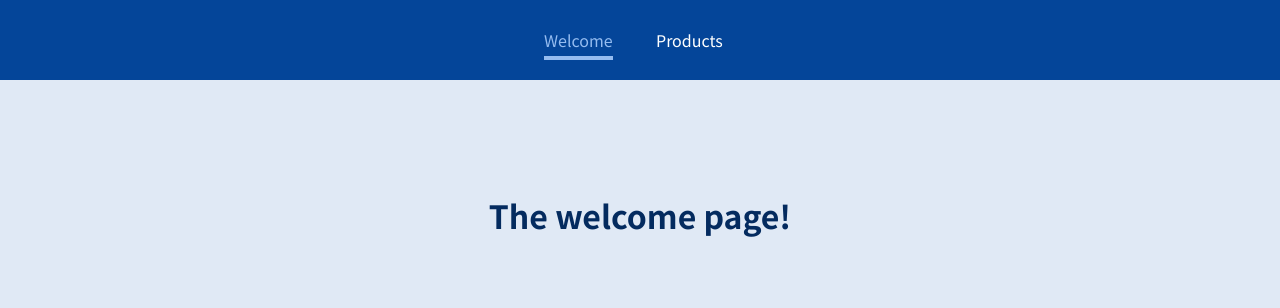
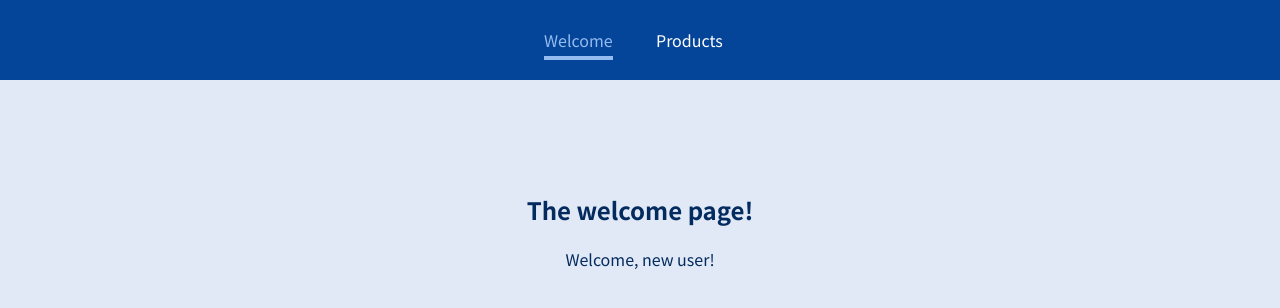
Before and after one commit to RaulHinojosa24/react-router-basic-concepts, a React (Vite) app: page /welcome/new-user in a window 1280 px wide. Shown: the top 308 px of the page. Built offline with nearby package versions, Linux system fonts and the light colour scheme.

Commit message:
Working with Nested Routes

```diff
--- a/src/pages/Welcome.jsx
+++ b/src/pages/Welcome.jsx
@@ -1,5 +1,14 @@
+import { Route } from "react-router-dom";
+
 const Welcome = () => {
-  return <h1>The welcome page!</h1>;
+  return (
+    <section>
+      <h1>The welcome page!</h1>
+      <Route path="/welcome/new-user">
+        <p>Welcome, new user!</p>
+      </Route>
+    </section>
+  );
 };
 
 export default Welcome;
```
